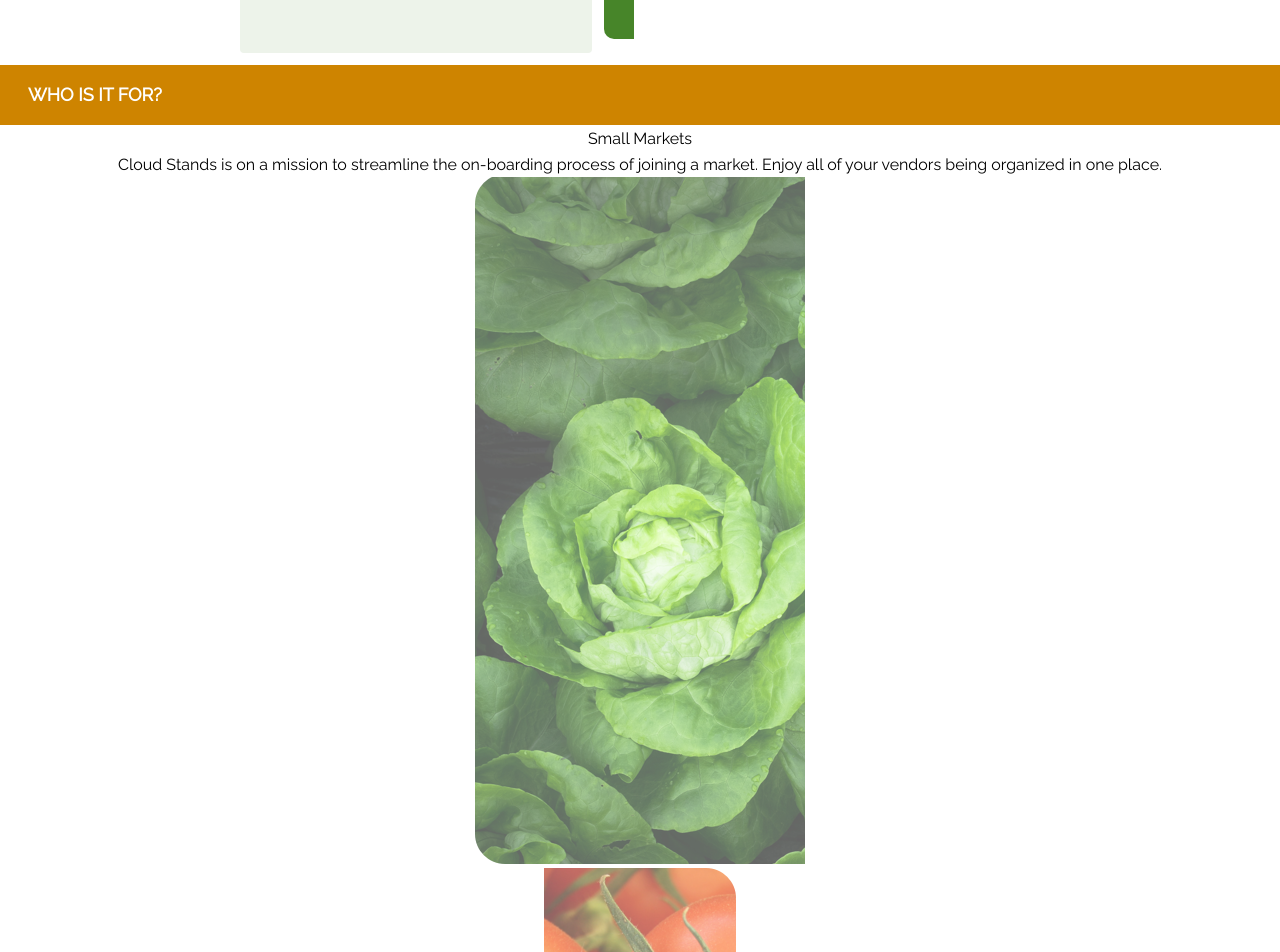
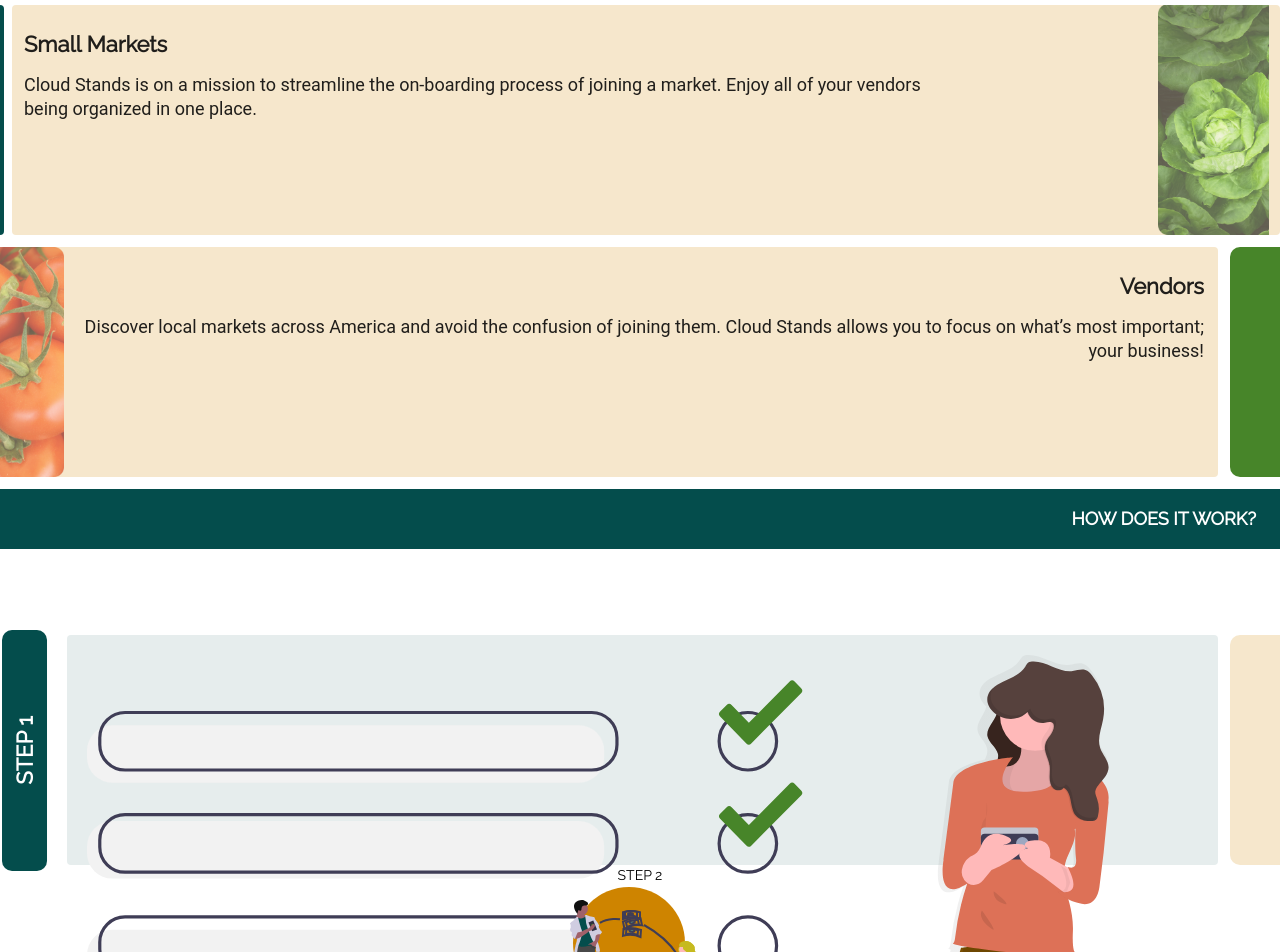
Before and after one commit to labs14-market-organizer/frontend, a React (Create React App) app: page /landing in a window 1280 px wide. Shown: the part 620-1572 px from the top of the page. Built offline with nearby package versions, Linux system fonts and the light colour scheme; a web font is replaced by a local one.

Commit message:
A little progress on the steps

```diff
--- a/src/components/Navbar.js
+++ b/src/components/Navbar.js
@@ -61,6 +61,7 @@ const StyledBox = styled(Box)`
 
 
 
+
   }
 
 
--- a/src/routes/MarketingPage.js
+++ b/src/routes/MarketingPage.js
@@ -23,64 +23,78 @@ import Footer from "../components/Footer";
 const MarketingPage = () => {
   return (
     <>
-
       <StyledDiv>
-      <StyledPaper>
-        <Typography variant="subtitle1">Small Markets Made <span> Simple.</span></Typography>
+        <Hero>
+          <Typography variant="subtitle1">
+            Small Markets Made <span> Simple.</span>
+          </Typography>
           <Typography variant="body1">
             Cloud Stands is a the best way to promote organization and
             communication between vendors and small markets.
           </Typography>
           <StyledLink to="/signup">
-          <Button fullWidth={true} variant="contained" color="primary" label="CTA">
+            <Button
+              fullWidth={true}
+              variant="contained"
+              color="primary"
+              label="CTA"
+            >
               JOIN CLOUD STANDS
             </Button>
           </StyledLink>
-      </StyledPaper>
+        </Hero>
         <BoxCol>
-      <Box1></Box1>
-      <Box2></Box2>
+          <Box1 />
+          <Box2 />
         </BoxCol>
-
       </StyledDiv>
       <TitleBox>
         <Typography variant="subtitle1">WHO IS IT FOR?</Typography>
       </TitleBox>
+      <Box3 />
 
-      <Box>
+      <SmallMarkets>
+        <div>
           <Typography variant="subtitle1">Small Markets</Typography>
           <Typography variant="body1">
-          Cloud Stands is on a mission to streamline the on-boarding process of
-          joining a market. Enjoy all of your vendors being organized in one
-          place.
+            Cloud Stands is on a mission to streamline the on-boarding process
+            of joining a market. Enjoy all of your vendors being organized in
+            one place.
           </Typography>
+        </div>
         <img src={lettuce} />
-      </Box>
+      </SmallMarkets>
 
-      <Box>
+      <VenderWrapper>
+        <Vendors>
           <img src={tomato} />
+          <div>
             <Typography variant="subtitle1">Vendors</Typography>
             <Typography variant="body1">
-          Cloud Stands is on a mission to streamline the on-boarding process of
-          joining a market. Enjoy all of your vendors being organized in one
-          place.
+              Discover local markets across America and avoid the confusion of
+              joining them. Cloud Stands allows you to focus on what’s most
+              important; your business!
             </Typography>
-      </Box>
+          </div>
+        </Vendors>
+        <Box4 />
+      </VenderWrapper>
 
-      <Box>
+      <TitleBox className="instructions">
         <Typography variant="subtitle1">HOW DOES IT WORK?</Typography>
-      </Box>
-
-      <Box>
+      </TitleBox>
+<Step1Container>
+      <Step1Label>
         <Typography variant="subtitle2">STEP 1</Typography>
-      </Box>
-      <Box>
+      </Step1Label>
+      <Step1Paper>
         <img src={step1} />
         <Typography variant="body1">
           Sign up as a market owner or vendor
         </Typography>
-      </Box>
-
+      </Step1Paper>
+      <Box5/>
+</Step1Container>
       <Box>
         <Typography variant="subtitle2">STEP 2</Typography>
       </Box>
@@ -140,32 +154,32 @@ const StyledLink = styled(Link)`
 `;
 const StyledDiv = styled.div`
   display: flex;
-max-width: 800px;
   margin: 0 auto;
-
-`
+`;
 
 const BoxCol = styled.div`
   display: flex;
   flex-direction: column;
   margin-top: 99px;
   margin-left: 12px;
-`
+`;
 
-const StyledPaper = styled(Paper)`
-
+const Hero = styled(Paper)`
   background: #edf3ea;
-  width: 320px;
+  width: 100%;
   padding: 2%;
-  margin-top: 100px;
-  height: 320px;
+  margin-top: 0px;
   padding-left: 16px;
   box-shadow: none;
   height: 450px;
-
+  max-height: 450px;
+  box-sizing: border-box;
+  text-align: left;
+  .MuiButton-fullWidth {
+    max-width: 400px;
+  }
 
   .MuiTypography-subtitle1 {
-
     font-size: 32px;
     font-family: "Raleway";
     font-weight: bold;
@@ -186,7 +200,6 @@ const StyledPaper = styled(Paper)`
     font-weight: normal;
     margin-bottom: 41px;
     text-align: left;
-
   }
   .MuiButton-fullWidth {
     font-weight: bold;
@@ -199,18 +212,102 @@ const StyledPaper = styled(Paper)`
 const Box1 = styled(Box)`
   height: 207px;
   width: 30px;
+  margin-top: -98px;
   background-color: #044d4c;
   margin-bottom: 12px;
   border-radius: 10px 0px 0px 10px;
+`;
+const Box2 = styled(Box)`
+  height: 230px;
+  width: 30px;
+  background-color: #478529;
+  border-radius: 10px 0px 0px 10px;
+`;
+
+const Box3 = styled(Box)`
+  position: absolute;
+  height: 230px;
+  width: 4px;
+  background-color: #044d4c;
+  border-radius: 0px 10px 10px 0px;
+  margin-top: 12px;
+`;
+
+const Box4 = styled(Box)`
+  height: 230px;
+  min-width: 50px;
+  background-color: #478529;
+  border-radius: 10px 0px 0px 10px;
+  margin-top: 12px;
+`;
+
+const Box5 = styled(Box)`
+  height: 230px;
+  min-width: 50px;
+  background-color: #f6e7cc;
+  border-radius: 10px 0px 0px 10px;
+  margin-left: 12px;
+`;
+
+const Step1Label = styled(Box)`
+  background-color: #044d4c;
+  transform: rotate(270deg);
+  width: 269px;
+  margin-right: -78px;
+  height: 45px;
+  border-radius: 10px 10px 10px 10px;
+  color: white;
+  box-sizing: border-box;
+  margin-left: -96px;
+  display: flex;
+  justify-content: center;
+  align-items: center;
+
+  .MuiTypography-subtitle2 {
+    font-size: 22px;
+    font-weight: 600;
+
+
+  }
+
+
 
 
 `
-const Box2 = styled(Box)`
-height: 250px;
-width: 30px;
-background-color: #478529;
-border-radius: 10px 0px 0px 10px;
 
+const Step1Container = styled(Box)`
+display: flex;
+margin-top: 86px;
+align-items: center;
+height: 230px;
+
+
+`
+
+const Step1Paper = styled(Paper)`
+display: flex;
+flex-direction: column;
+background-color: #e6eded;
+height: 100%;
+box-shadow: none;
+padding: 20px;
+text-align: left;
+box-sizing: border-box;
+width: 100%;
+
+
+.MuiTypography-body1 {
+  margin-top: 24px;
+  font-size: 16px;
+  line-height: 24px;
+  font-family: Roboto;
+  font-weight: normal;
+}
+
+
+img {
+
+}
 `
 
 const TitleBox = styled(Box)`
@@ -222,14 +319,84 @@ align-items: center;
   margin-top: 12px;
   padding-left: 28px;
   .MuiTypography-subtitle1 {
-
     font-size: 18px;
     line-height: 1.33;
     font-weight: 600;
-
+  }
+  &&.instructions {
+    justify-content: flex-end;
+    background-color: #044d4c;
+    text-align: right;
+    padding-right: 24px;
+  }
+`;
+const SmallMarkets = styled(Paper)`
+  margin-left: 12px;
+  background-color: #f6e7cc;
+  height: 230px;
+  display: flex;
+  box-shadow: none;
+  margin-top: 12px;
+  && .MuiTypography-subtitle1 {
+    font-size: 22px;
+    line-height: 32px;
+    font-weight: bold;
+  }
+  .MuiTypography-root {
+    padding-left: 12px;
+    padding-top: 23px;
+    text-align: left;
+  }
+  .MuiTypography-body1 {
+    font-size: 18px;
+    line-height: 24px;
+    width: 80%;
+    font-family: Roboto;
+    font-weight: normal;
+    margin-top: -10px;
+    margin-right: 0px;
+    padding-right: 0px;
   }
 
+  img {
+    height: 100%;
+  }
+`;
 
+const VenderWrapper = styled(Box)`
+  display: flex;
+`;
 
+const Vendors = styled(Paper)`
+  background-color: #f6e7cc;
+  height: 230px;
+  display: flex;
+  box-shadow: none;
+  margin-top: 12px;
+  margin-right: 12px;
+  padding-right: 14px;
 
-`
+  && .MuiTypography-subtitle1 {
+    font-size: 22px;
+    line-height: 32px;
+    font-weight: bold;
+  }
+  .MuiTypography-root {
+    padding-left: 12px;
+    padding-top: 23px;
+    text-align: right;
+  }
+  .MuiTypography-body1 {
+    font-size: 18px;
+    line-height: 24px;
+    font-family: Roboto;
+    font-weight: normal;
+    margin-top: -10px;
+    text-align: right;
+    padding-left: 20px;
+  }
+
+  img {
+    height: 100%;
+  }
+`;
```
Lines whose indentation alone changed are shown as unchanged.
